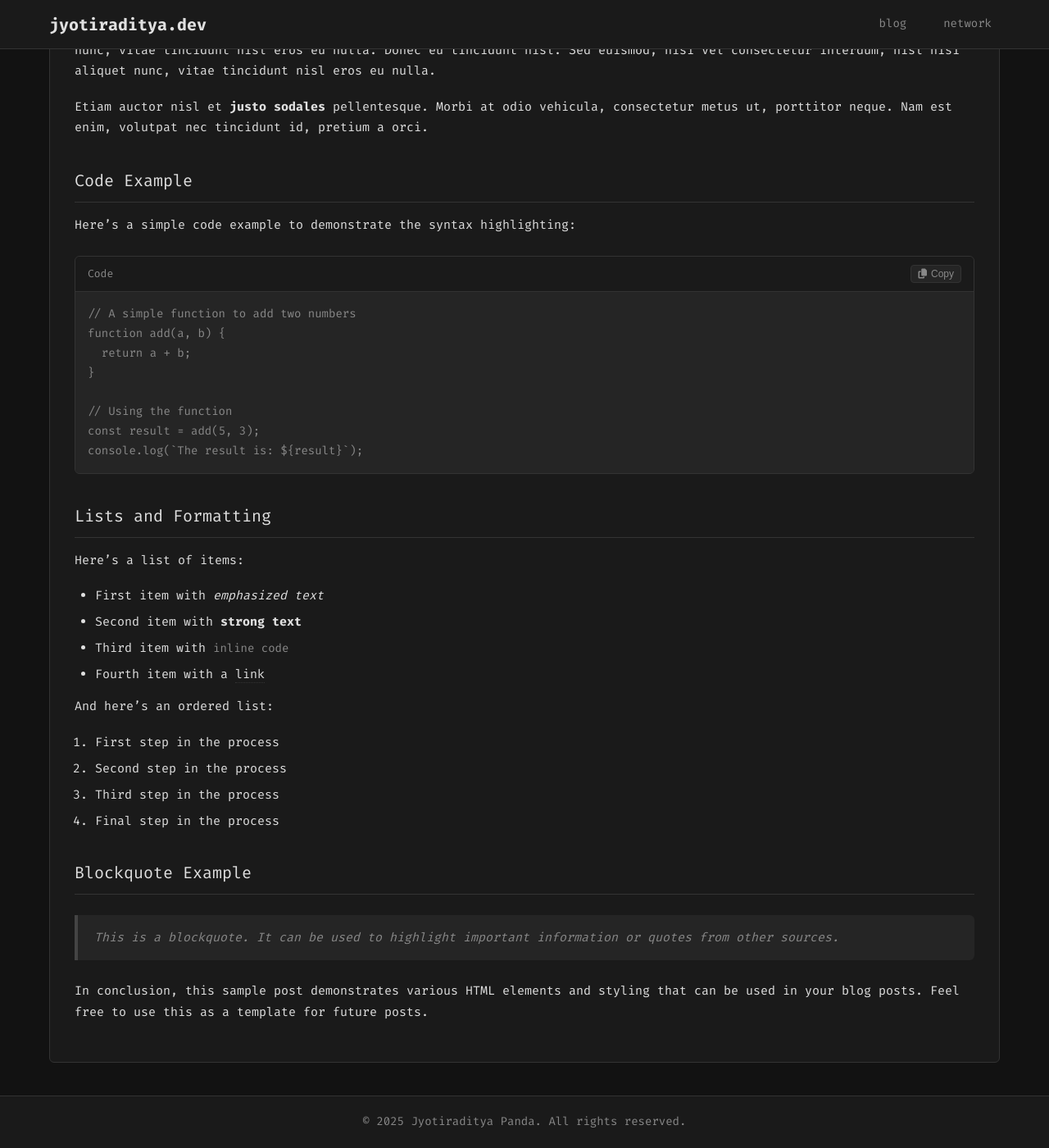
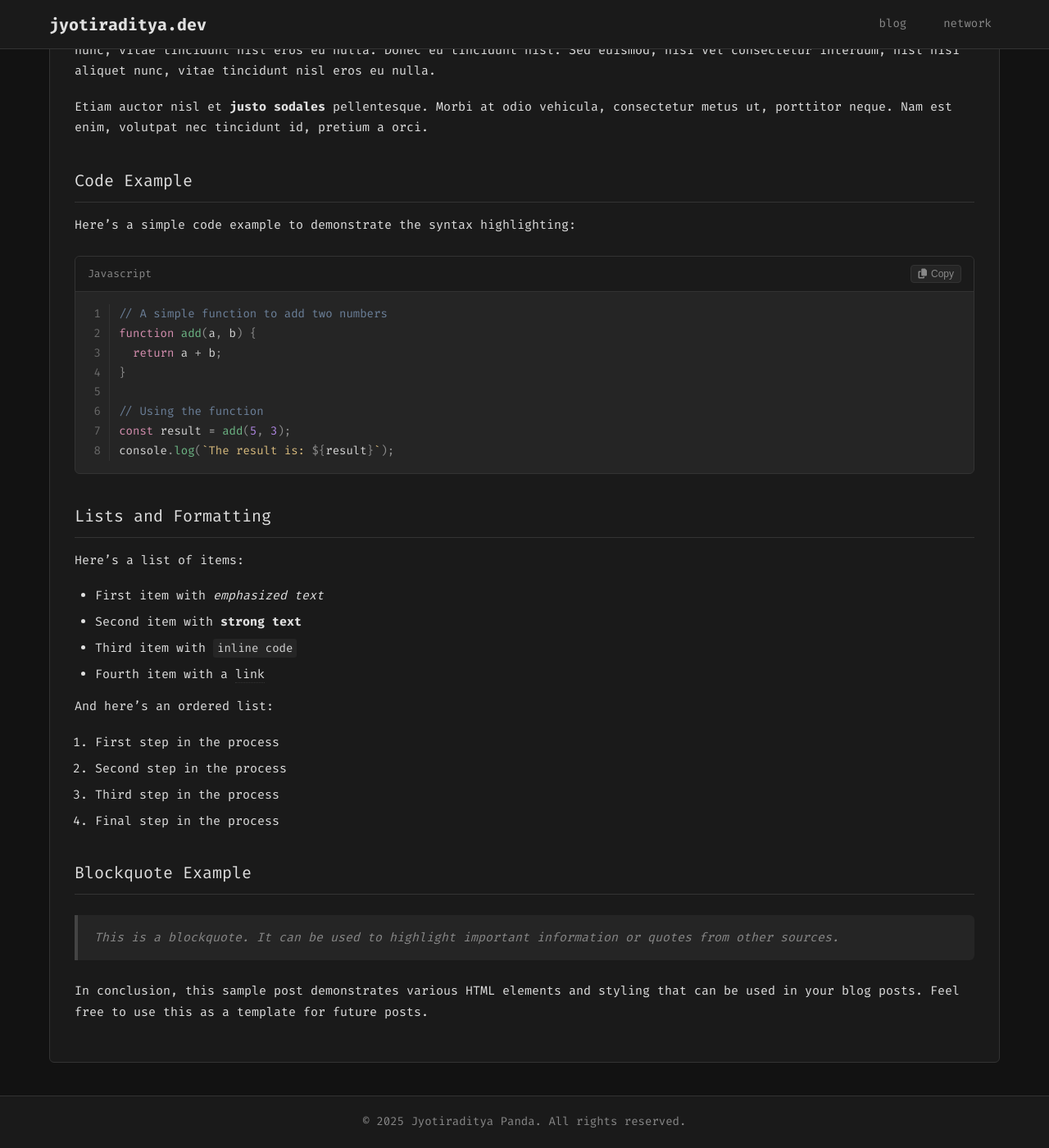
Before and after one commit to imjyotiraditya/imjyotiraditya.github.io, a Jekyll site: the page built from _posts/2025-03-10-lorem-ipsum.md, in a window 1280 px wide and 1400 px high, scrolled down 434 px. Shown: the whole window at 82% size. Built offline with Jekyll 4.4.1, drawn with Linux system fonts in a browser that asks for light colours; nearby versions of some CDN libraries.

```diff
--- a/_layouts/default.html
+++ b/_layouts/default.html
@@ -33,6 +33,10 @@
     <link rel="stylesheet" href="https://cdnjs.cloudflare.com/ajax/libs/font-awesome/6.7.2/css/all.min.css" />
     <link rel="stylesheet" href="/assets/css/main.css" />
 
+    {% if page.layout == 'post' %}
+    <link rel="stylesheet" href="/assets/css/prism-theme.css" />
+    {% endif %}
+
     {% seo %}
   </head>
   <body>
@@ -61,6 +65,13 @@
     </footer>
 
     {% if page.layout == 'post' %}
+    <!-- Prism.js for syntax highlighting -->
+    <script src="https://cdnjs.cloudflare.com/ajax/libs/prism/1.29.0/components/prism-core.min.js"></script>
+    <script src="https://cdnjs.cloudflare.com/ajax/libs/prism/1.29.0/plugins/autoloader/prism-autoloader.min.js"></script>
+    <!-- Line Numbers Plugin -->
+    <script src="https://cdnjs.cloudflare.com/ajax/libs/prism/1.29.0/plugins/line-numbers/prism-line-numbers.min.js"></script>
+
+    <!-- JavaScript for blog post code blocks -->
     <script src="/assets/js/blog.js"></script>
     {% endif %}
   </body>
--- /dev/null
+++ b/assets/css/prism-theme.css
@@ -0,0 +1,158 @@
+/**
+ * Syntax highlighting theme
+ */
+
+code[class*="language-"],
+pre[class*="language-"] {
+  font-family: "Fira Code", monospace;
+  font-size: 14px;
+  line-height: 1.6;
+  text-align: left;
+  white-space: pre;
+  word-spacing: normal;
+  word-break: normal;
+  word-wrap: normal;
+  tab-size: 4;
+  hyphens: none;
+  color: #d4d4d4;
+  background: none;
+}
+
+pre[class*="language-"] {
+  overflow: auto;
+  padding: 15px;
+  margin: 0;
+}
+
+:not(pre) > code[class*="language-"] {
+  padding: 2px 5px;
+  border-radius: 3px;
+  white-space: normal;
+  background: var(--element-bg);
+}
+
+.token.comment,
+.token.prolog,
+.token.doctype,
+.token.cdata {
+  color: #6c809a;
+}
+
+.token.punctuation {
+  color: #8a8a8a;
+}
+
+.token.namespace {
+  opacity: 0.7;
+}
+
+.token.property,
+.token.tag,
+.token.boolean,
+.token.number,
+.token.constant,
+.token.symbol,
+.token.deleted {
+  color: #b389e7;
+}
+
+.token.selector,
+.token.attr-name,
+.token.string,
+.token.char,
+.token.builtin,
+.token.inserted {
+  color: #d7ba7d;
+}
+
+.token.operator,
+.token.entity,
+.token.url,
+.language-css .token.string,
+.style .token.string {
+  color: #b0b0b0;
+}
+
+.token.atrule,
+.token.attr-value,
+.token.keyword {
+  color: #d68fb0;
+}
+
+.token.function,
+.token.class-name {
+  color: #6db785;
+}
+
+.token.regex,
+.token.important,
+.token.variable {
+  color: #c8c8c8;
+}
+
+.token.important,
+.token.bold {
+  font-weight: bold;
+}
+
+.token.italic {
+  font-style: italic;
+}
+
+.token.entity {
+  cursor: help;
+}
+
+pre[class*="language-"]::-webkit-scrollbar {
+  width: 8px;
+  height: 8px;
+}
+
+pre[class*="language-"]::-webkit-scrollbar-track {
+  background: var(--darker-bg);
+}
+
+pre[class*="language-"]::-webkit-scrollbar-thumb {
+  background: var(--border-color);
+  border-radius: 4px;
+}
+
+pre[class*="language-"]::-webkit-scrollbar-thumb:hover {
+  background: var(--border-hover);
+}
+
+pre.line-numbers {
+  position: relative;
+  padding-left: 3.8em;
+  counter-reset: linenumber;
+}
+
+pre.line-numbers > code {
+  position: relative;
+  white-space: inherit;
+}
+
+.line-numbers .line-numbers-rows {
+  position: absolute;
+  pointer-events: none;
+  top: 0;
+  font-size: 100%;
+  left: -3.8em;
+  width: 3em;
+  letter-spacing: -1px;
+  border-right: 1px solid var(--border-color);
+  user-select: none;
+}
+
+.line-numbers-rows > span {
+  display: block;
+  counter-increment: linenumber;
+}
+
+.line-numbers-rows > span:before {
+  content: counter(linenumber);
+  color: #6a6a6a;
+  display: block;
+  padding-right: 0.8em;
+  text-align: right;
+}
--- a/assets/js/blog.js
+++ b/assets/js/blog.js
@@ -1,12 +1,15 @@
 document.addEventListener("DOMContentLoaded", function () {
-  const codeBlocks = document.querySelectorAll(".blog-post-content pre");
+  const codeBlocks = document.querySelectorAll(".blog-post-content pre code");
 
-  codeBlocks.forEach(function (codeBlock, index) {
-    const code = codeBlock.querySelector("code");
-    if (!code) return;
+  codeBlocks.forEach(function (codeElement, index) {
+    const preElement = codeElement.parentNode;
+    if (!preElement || preElement.tagName !== "PRE") return;
 
-    let language = "code";
-    const classes = code.className.split(" ");
+    // Add line-numbers class for the plugin
+    preElement.classList.add("line-numbers");
+
+    let language = "plaintext";
+    const classes = codeElement.className.split(" ");
     for (const cls of classes) {
       if (cls.startsWith("language-")) {
         language = cls.replace("language-", "");
@@ -29,7 +32,7 @@
     copyButton.className = "copy-button";
     copyButton.innerHTML = '<i class="fas fa-copy"></i> Copy';
     copyButton.onclick = function () {
-      const codeText = code.textContent;
+      const codeText = codeElement.textContent;
       navigator.clipboard
         .writeText(codeText)
         .then(function () {
@@ -49,8 +52,14 @@
     header.appendChild(copyButton);
 
     container.appendChild(header);
+    preElement.parentNode.insertBefore(container, preElement);
+    container.appendChild(preElement);
 
-    codeBlock.parentNode.insertBefore(container, codeBlock);
-    container.appendChild(codeBlock);
+    if (!codeElement.classList.contains("language-none")) {
+      // Make sure Prism is available before highlighting
+      if (typeof Prism !== "undefined") {
+        Prism.highlightElement(codeElement);
+      }
+    }
   });
 });
```
